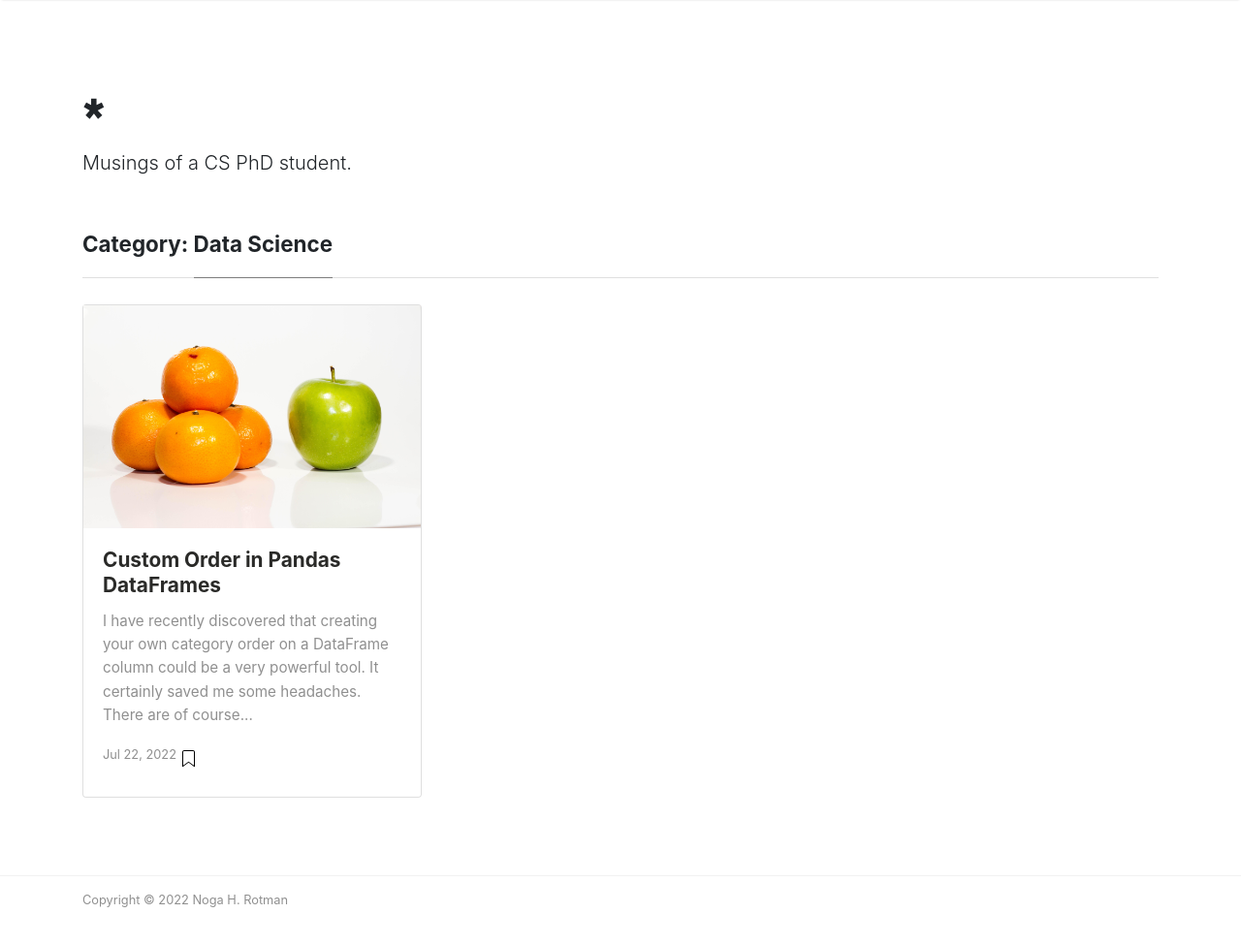
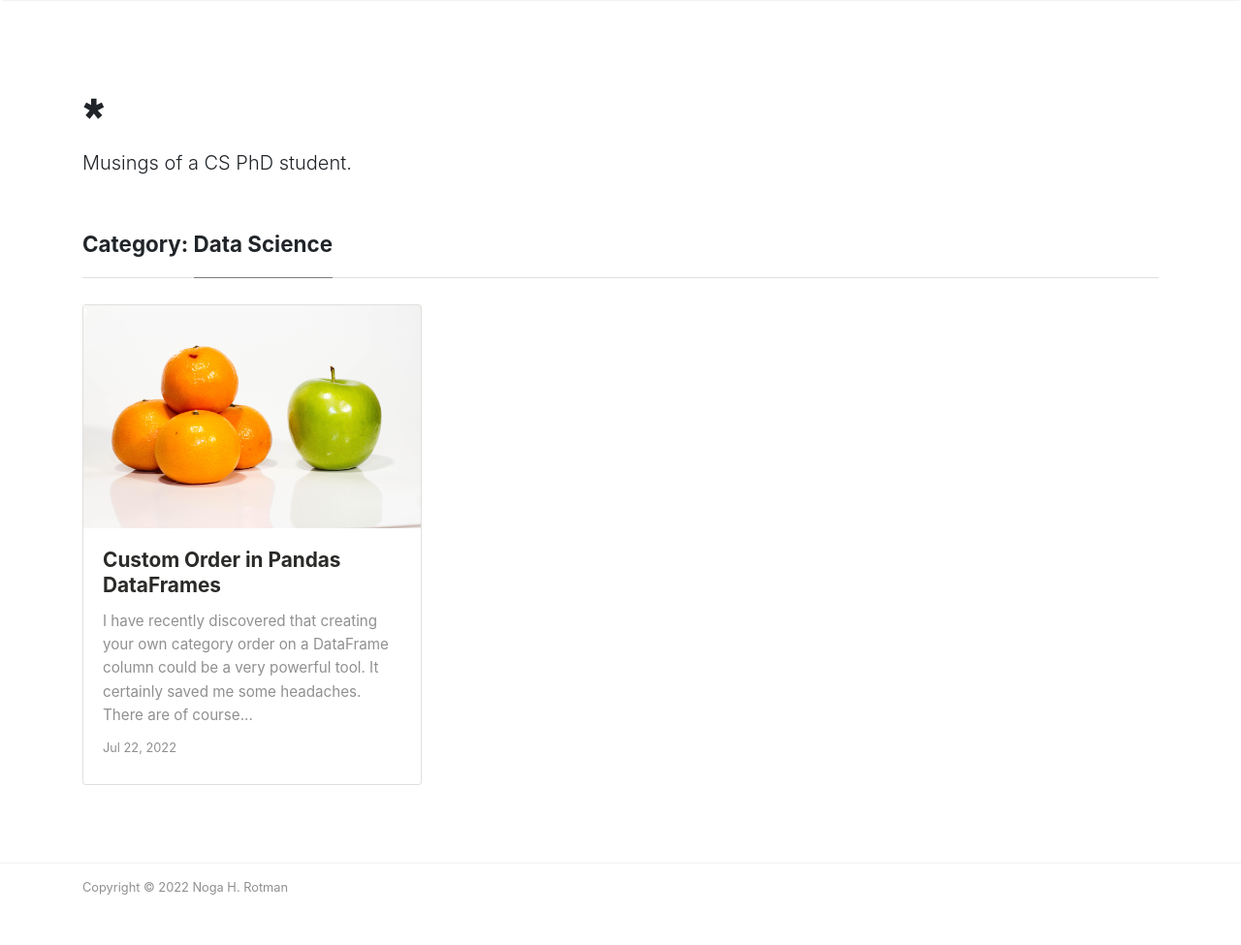
Before and after one commit to r02b/r02b.github.io, a Jekyll site: the page built from _pages/categories.md, in a window 1280 px wide and 1013 px high. Shown: the top 975 px of the window at 97% size. Built offline with Jekyll 4.4.1, drawn with Linux system fonts in a browser that asks for light colours; nearby versions of some CDN libraries.

Commit message:
Removing the "read more" box.

```diff
--- a/_includes/postbox.html
+++ b/_includes/postbox.html
@@ -42,7 +42,7 @@
                 {% endif %}
                 <span class="post-date">{{ post.date | date: "%b %-d, %Y" }}</span>
                 </span>
-                <span class="post-read-more"><a href="{{ site.baseurl }}{{ post.url }}" title="Read Story"><svg class="svgIcon-use" width="25" height="25" viewbox="0 0 25 25"><path d="M19 6c0-1.1-.9-2-2-2H8c-1.1 0-2 .9-2 2v14.66h.012c.01.103.045.204.12.285a.5.5 0 0 0 .706.03L12.5 16.85l5.662 4.126a.508.508 0 0 0 .708-.03.5.5 0 0 0 .118-.285H19V6zm-6.838 9.97L7 19.636V6c0-.55.45-1 1-1h9c.55 0 1 .45 1 1v13.637l-5.162-3.668a.49.49 0 0 0-.676 0z" fill-rule="evenodd"></path></svg></a></span>
+<!--                <span class="post-read-more"><a href="{{ site.baseurl }}{{ post.url }}" title="Read Story"><svg class="svgIcon-use" width="25" height="25" viewbox="0 0 25 25"><path d="M19 6c0-1.1-.9-2-2-2H8c-1.1 0-2 .9-2 2v14.66h.012c.01.103.045.204.12.285a.5.5 0 0 0 .706.03L12.5 16.85l5.662 4.126a.508.508 0 0 0 .708-.03.5.5 0 0 0 .118-.285H19V6zm-6.838 9.97L7 19.636V6c0-.55.45-1 1-1h9c.55 0 1 .45 1 1v13.637l-5.162-3.668a.49.49 0 0 0-.676 0z" fill-rule="evenodd"></path></svg></a></span>-->
                 <div class="clearfix"></div>
             </div>
         </div>
```
